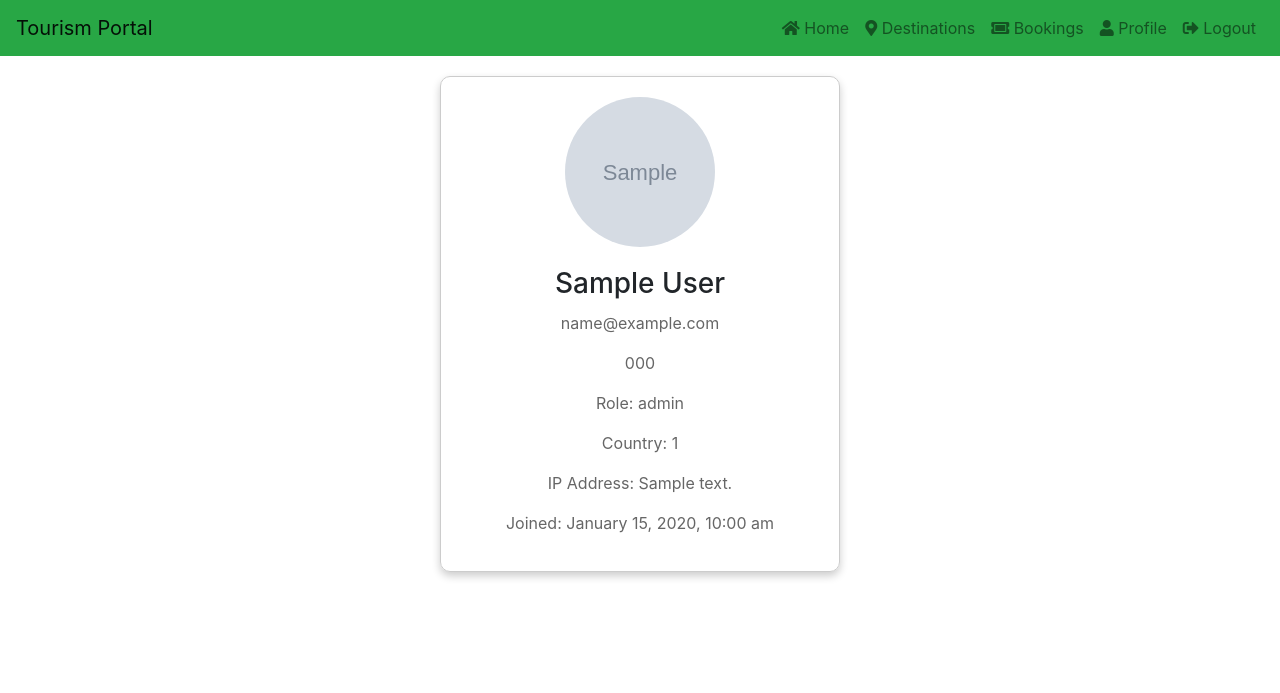
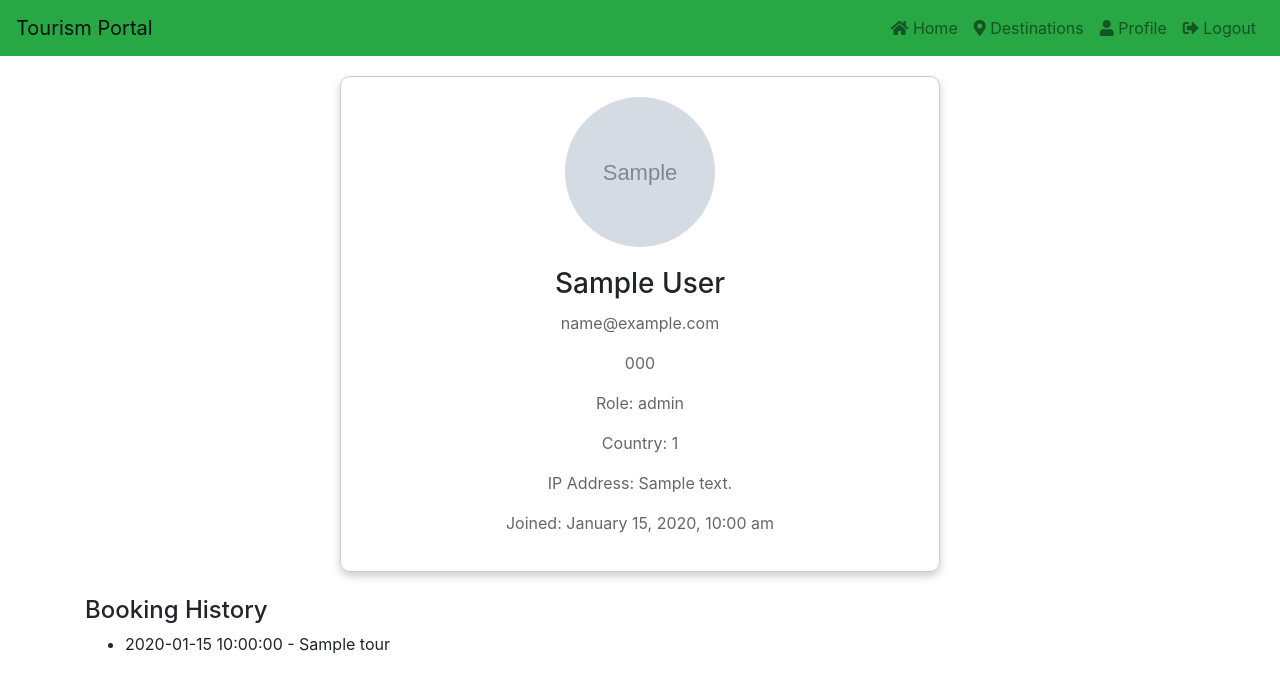
Before and after one commit to Ramborghini10/TZ-TourismPortal, a PHP site: page /users/user_profile.php in a window 1280 px wide. Shown: the top 693 px of the page. Run offline with PHP 8.4, Linux system fonts and the light colour scheme; the visitor is signed in with stand-in values (Sample User, id 1); tables that the repository leaves empty or names only in its code hold one stand-in row (values such as "Sample post"); grey boxes marked "Sample" are stand-in pictures.

Commit message:
final changes

```diff
--- a/users/header.php
+++ b/users/header.php
@@ -27,9 +27,9 @@
             <!-- <li class="nav-item">
                 <a class="nav-link" href="tours.php"><i class="fas fa-globe"></i> Tours</a>
             </li> -->
-            <li class="nav-item">
+            <!-- <li class="nav-item">
                 <a class="nav-link" href="bookings.php"><i class="fas fa-ticket-alt"></i> Bookings</a>
-            </li>
+            </li> -->
             <li class="nav-item">
                 <a class="nav-link" href="user_profile.php"><i class="fas fa-user"></i> Profile</a>
             </li>
--- a/users/user_profile.php
+++ b/users/user_profile.php
@@ -39,6 +39,22 @@ if ($result->num_rows > 0) {
     exit();
 }
 $stmt->close();
+
+// Fetch user's booking history
+$booking_history = [];
+$sql_bookings = "SELECT b.booking_date, t.name AS tour_name
+                FROM bookings b
+                INNER JOIN tours t ON b.tour_id = t.id
+                WHERE b.user_id = ?";
+$stmt_bookings = $conn->prepare($sql_bookings);
+$stmt_bookings->bind_param("i", $id);
+$stmt_bookings->execute();
+$result_bookings = $stmt_bookings->get_result();
+
+while ($row = $result_bookings->fetch_assoc()) {
+    $booking_history[] = $row;
+}
+$stmt_bookings->close();
 ?>
 
 <!DOCTYPE html>
@@ -51,7 +67,7 @@ $stmt->close();
     <link rel="stylesheet" href="https://cdnjs.cloudflare.com/ajax/libs/font-awesome/5.15.3/css/all.min.css">
     <style>
         .profile-card {
-            max-width: 400px;
+            max-width: 600px;
             margin: 20px auto;
             padding: 20px;
             border: 1px solid #ccc;
@@ -100,8 +116,16 @@ $stmt->close();
                 <p><?php echo "Country: " . $country; ?></p>
                 <p><?php echo "IP Address: " . $ip_address; ?></p>
                 <p><?php echo "Joined: " . $created_at_formatted; ?></p>
-                <!-- Additional information like bio, location, etc. can be added here -->
             </div>
+        </div>
+
+        <div class="mt-4">
+            <h4>Booking History</h4>
+            <ul>
+                <?php foreach ($booking_history as $booking) : ?>
+                    <li><?php echo $booking['booking_date'] . " - " . $booking['tour_name']; ?></li>
+                <?php endforeach; ?>
+            </ul>
         </div>
     </div>
 
```
Also changed, not shown: users/booking_form.php (+23 -10 lines).
